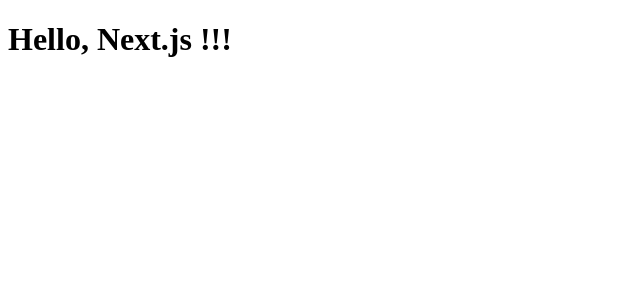
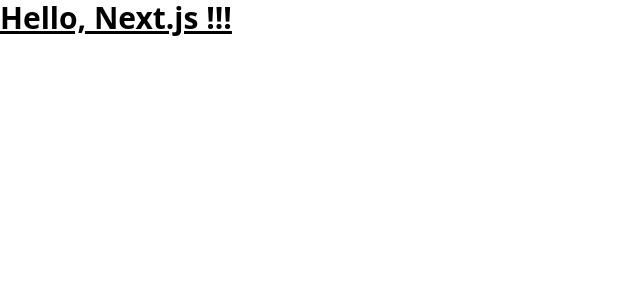
Before and after one commit to Web-serfer/NextJS13_starter, a Next.js app: page / in a window 1280 px wide. Shown: the top 300 px of the page, without its empty margins (0-640 px from the left). Built offline with nearby package versions, Linux system fonts and the light colour scheme.

Commit message:
Commit 06/12/22

```diff
--- a/app/page.js
+++ b/app/page.js
@@ -1,3 +1,10 @@
+import '../styles/globals.css'
+
 export default function Home() {
-  return <h1 className="">Hello, Next.js !!!</h1>;
+  return (
+    <h1 className='text-3xl font-bold underline'>
+    Hello, Next.js !!!
+    </h1>
+  )
+
 }
```
Also changed, not shown: 1 other file (tests, documents, lock files or other folders).
